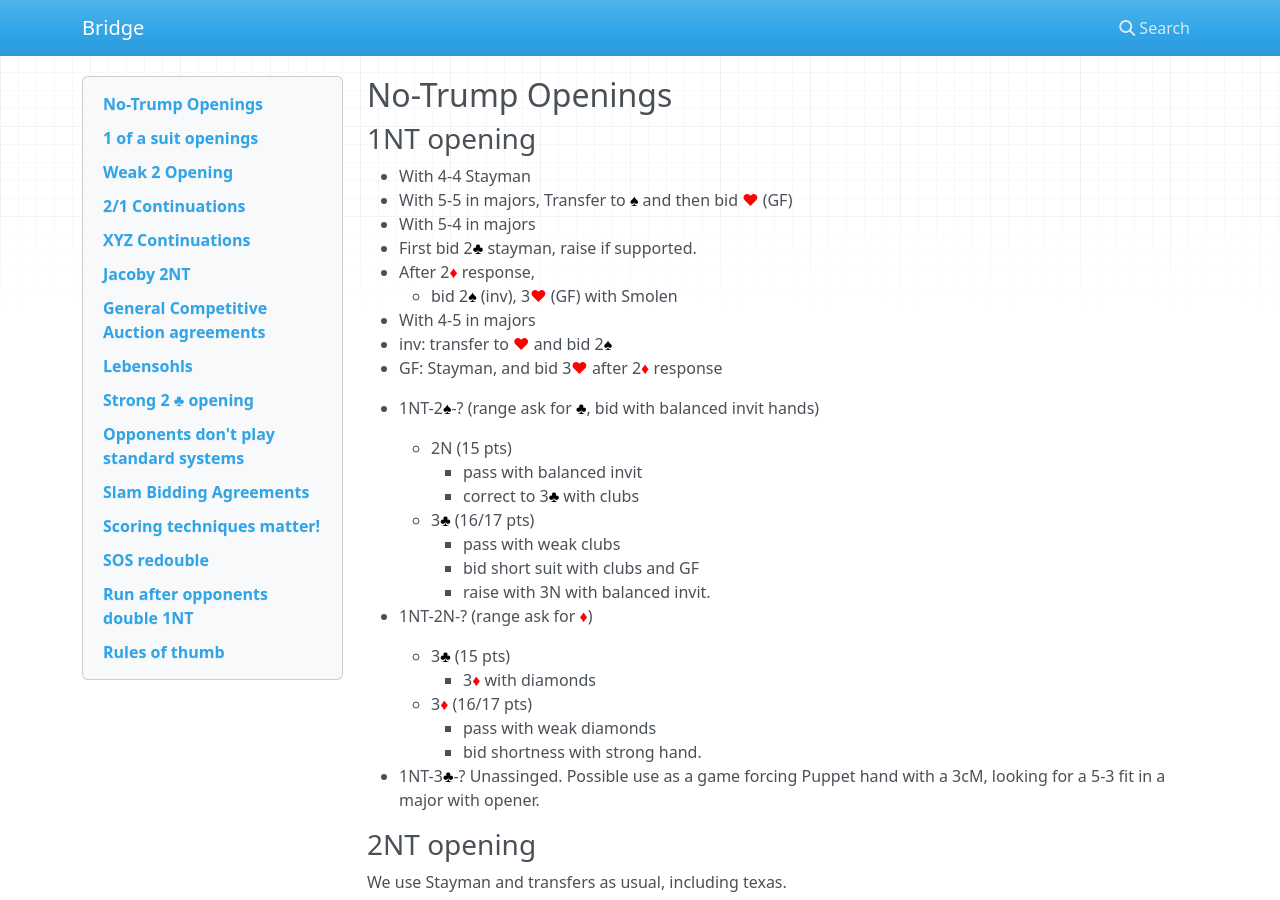
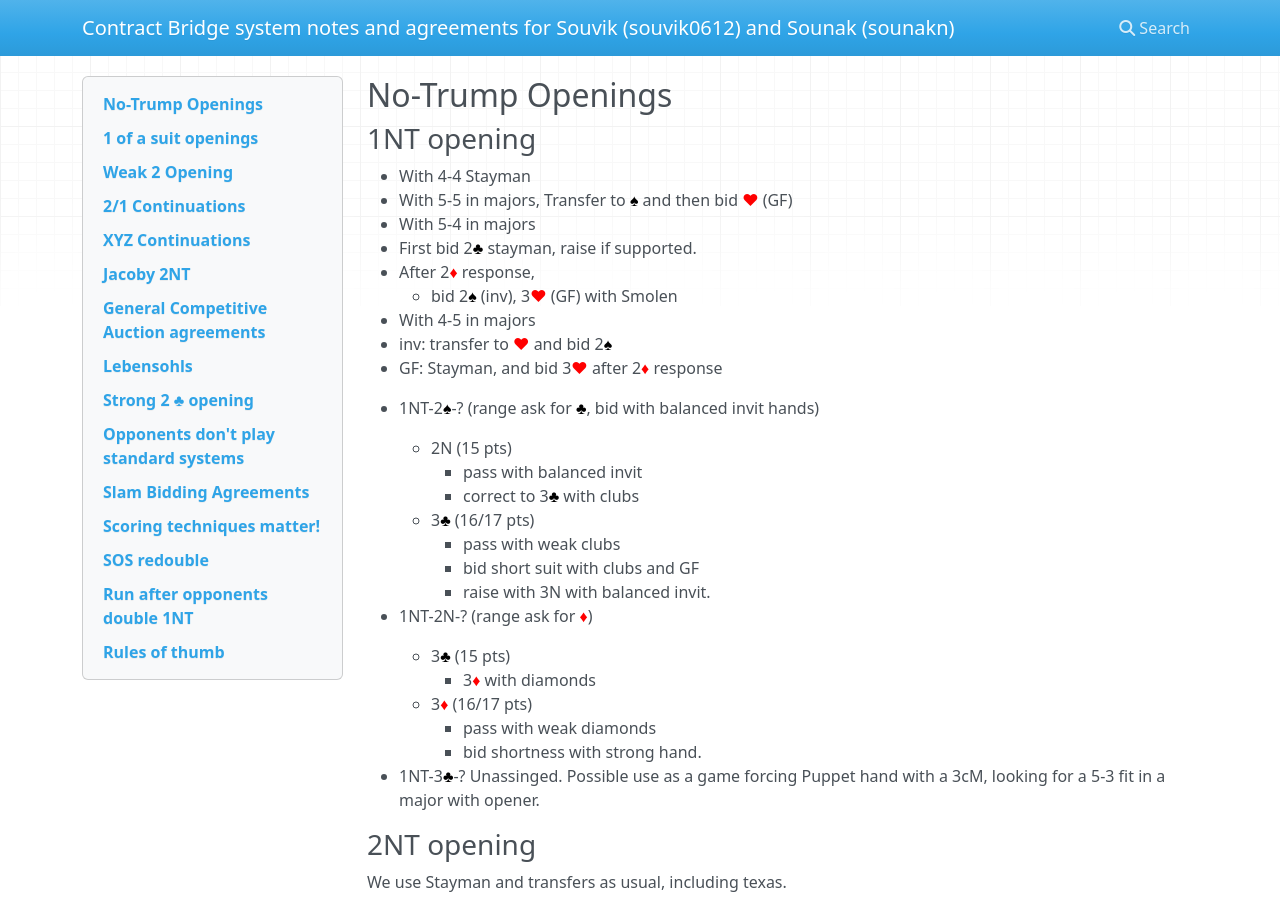
Before and after one commit to Souvik-0612/Bridge, an MkDocs documentation site: the page built from docs/index.md, in a window 1280 px wide and 900 px high. Built offline with MkDocs 1.6.1, drawn with Linux system fonts in a browser that asks for light colours; nearby versions of some CDN libraries.

Commit message:
site title

```diff
--- a/mkdocs.yml
+++ b/mkdocs.yml
@@ -1,4 +1,4 @@
-site_name: Bridge
+site_name: Contract  Bridge system notes and agreements for Souvik (souvik0612) and Sounak (sounakn)
 theme:
   name: mkdocs
 
```
